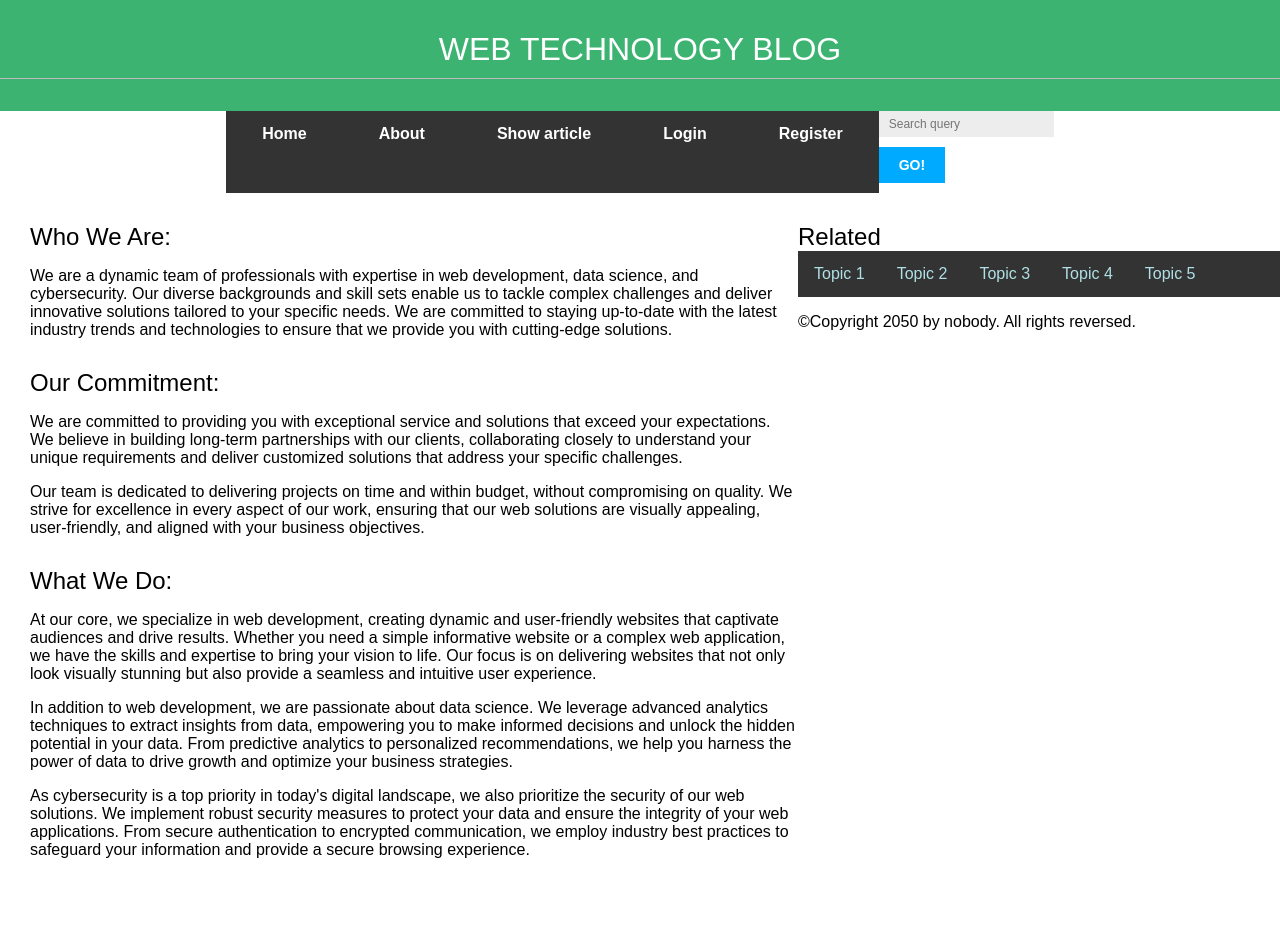
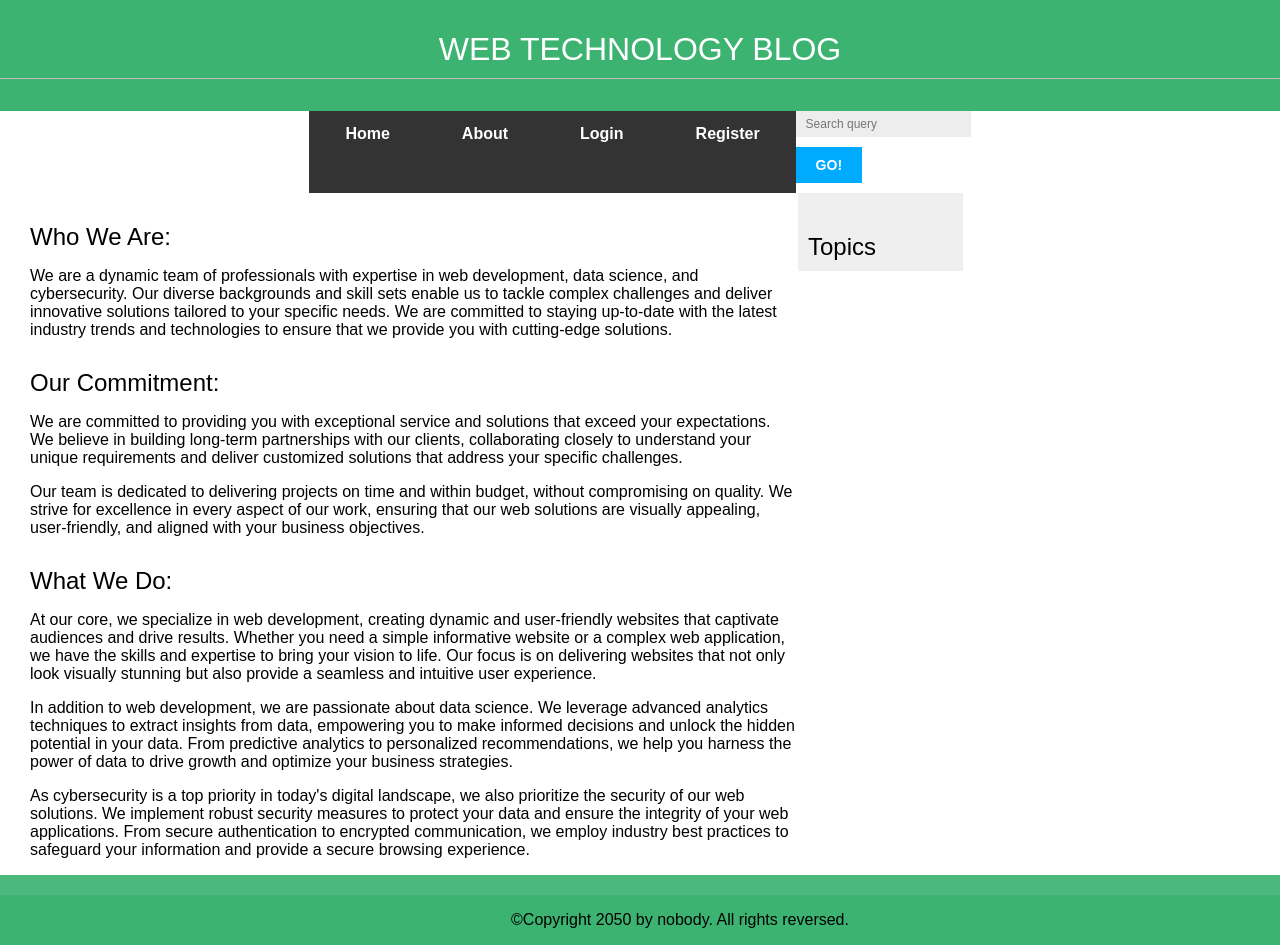
Before and after one commit to Jules57/web-blog, a Django app: page /blog/about/ in a window 1280 px wide; the page is wider, and only the part inside the window is pictured. Before the commit the page ends 858 px from the top of that part, so only its background shows below. Run offline with Django 4.2, Linux system fonts and the light colour scheme; parts of the project's set-up code (start-up, migrations or seed data) failed here and were passed over.

Commit message:
update views and templates

```diff
--- a/main/static/css/blog.css
+++ b/main/static/css/blog.css
@@ -80,13 +80,20 @@
     margin: 30px 0 0;
 }
 
-#content {
+.content {
     float: left;
     width: 60%;
     padding: 0 0 0 30px;
 }
 
-#sidebar {
+.container {
+    display: flex;
+    justify-content: space-between;
+    max-width: 1200px;
+    margin: 0 auto;
+}
+
+.sidebar {
     float: right;
     width: 30%;
     padding: 10px;
@@ -155,3 +162,13 @@
     font-size: 12px;
     color: #666;
 }
+
+footer {
+    float: left;
+    width: 100%;
+    padding: 0px 40px 0px 40px;
+    overflow: hidden;
+    border-top: 20px solid rgba(255, 255, 255, 0.08);
+    text-align: center;
+    background: mediumseagreen;
+}
--- a/main/templates/main/base.html
+++ b/main/templates/main/base.html
@@ -11,11 +11,10 @@
 </header>
 <nav>
     <ul>
-        <li><a href="{% url 'home_page' %}">Home</a></li>
-        <li><a href="{% url 'index_page' %}">About</a></li>
-        <li><a href="{% url 'article_detail' 12 %}">Show article</a></li>
-        <li><a href="{% url 'login' %}">Login</a></li>
-        <li><a href="{% url 'register' %}">Register</a></li>
+        <li><a href="{% url 'main:home_page' %}">Home</a></li>
+        <li><a href="{% url 'main:index_page' %}">About</a></li>
+        <li><a href="{% url 'main:login' %}">Login</a></li>
+        <li><a href="{% url 'main:register' %}">Register</a></li>
     </ul>
     <form>
         <input type="search" name="q" placeholder="Search query"/>
@@ -23,22 +22,20 @@
     </form>
 </nav>
 
-
-<div id="content">
+<div class="content">
     {% block content %}
     {% endblock %}
 </div>
-<aside>
-    <h2>Related</h2>
-
-    <ul>
-        <li><a href="#">Topic 1</a></li>
-        <li><a href="#">Topic 2</a></li>
-        <li><a href="#">Topic 3</a></li>
-        <li><a href="#">Topic 4</a></li>
-        <li><a href="#">Topic 5</a></li>
-    </ul>
-</aside>
+<div class="container">
+    <div class="sidebar">
+        <h2>Topics</h2>
+        {% for topic in topics %}
+            <h2>
+                {{ topic.title }}
+            </h2>
+        {% endfor %}
+    </div>
+</div>
 <footer>
     <p>©Copyright 2050 by nobody. All rights reversed.</p>
 </footer>
--- a/main/urls.py
+++ b/main/urls.py
@@ -1,12 +1,14 @@
 from django.urls import path
-from .views import index_page, show_article, add_comment, create_article, update_article, show_about
+from .views import article_list, article_detail, add_comment, create_article, update_article, show_about
 from .views import delete_article, show_topics, subscribe_on_topics, unsubscribe_from_topics, show_profile
 from .views import set_password, deactivate, register, login, logout
 
+app_name = 'main'
+
 urlpatterns = [
-    path('', index_page, name='home_page'),
+    path('', article_list, name='home_page'),
     path('about/', show_about, name='index_page'),
-    path('<int:article_id>/', show_article, name='article_detail'),
+    path('<int:article_id>/', article_detail, name='article_detail'),
     path('<int:article_id>/comment/', add_comment, name='add_comment'),
     path('create/', create_article, name='create_article'),
     path('<int:article_id>/update/',
--- a/main/views.py
+++ b/main/views.py
@@ -1,17 +1,39 @@
-from django.http import HttpResponse
-from django.shortcuts import render
+from django.core.paginator import Paginator, PageNotAnInteger, EmptyPage
+from django.shortcuts import render, get_object_or_404
+from .models import Article, Topic
 
 
-def index_page(request):
-    return render(request, 'main/post/list.html')
+def article_list(request):
+    article_list = Article.objects.all()
+    # Pagination with 3 articles per page
+    paginator = Paginator(article_list, 3)
+    page_number = request.GET.get('page', 1)
+    try:
+        articles = paginator.page(page_number)
+    except PageNotAnInteger:
+        # If page_number is not an integer deliver the first page
+        articles = paginator.page(1)
+    except EmptyPage:
+        # If page_number is out of range deliver last page of results
+        articles = paginator.page(paginator.num_pages)
+    topics = Topic.objects.all()  # Retrieve topics from your model
+    return render(request,
+                  'main/post/list.html',
+                  {
+                      'articles': articles,
+                      'topics': topics})
 
 
 def show_about(request):
     return render(request, 'main/about.html')
 
 
-def show_article(request, article_id):
-    return render(request, 'main/post/detail.html')
+def article_detail(request, article_id):
+    article = get_object_or_404(Article,
+                                pk=article_id)
+    return render(request,
+                  'main/post/detail.html',
+                  {'article': article})
 
 
 def add_comment(request, article_id):
```
Also changed, not shown: blog_site/settings.py (+6 -2 lines), main/templates/main/post/detail.html (+7 -27 lines), main/templates/main/post/list.html (+13 -13 lines).
